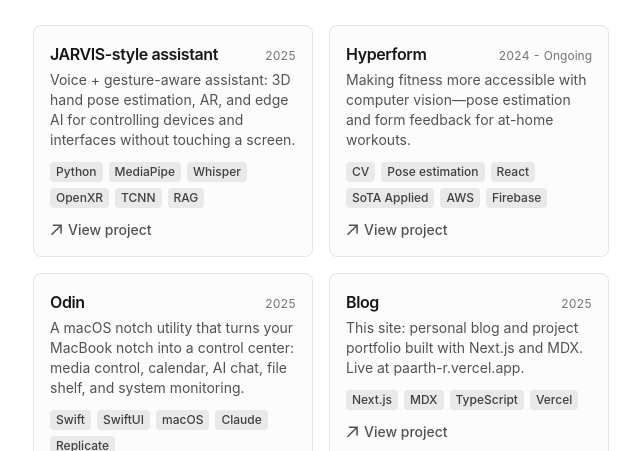
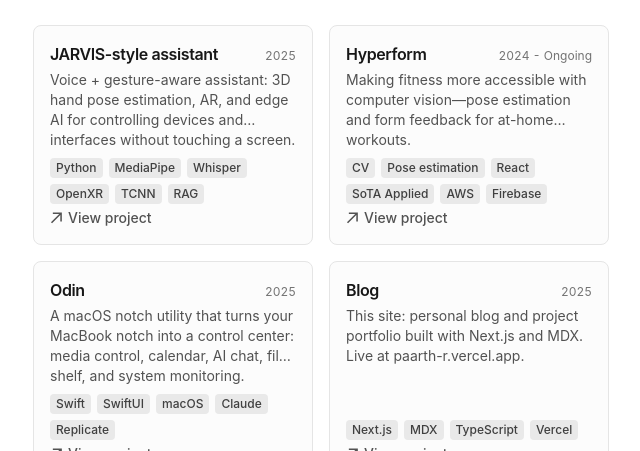
Before and after one commit to paarth-r/blog, a Next.js app: page /projects in a window 1280 px wide. Shown: the part 349-800 px from the top of the page, without its empty margins (319-959 px from the left). Built offline with nearby package versions, Linux system fonts and the light colour scheme; no server answers.

Commit message:
fix card styling

```diff
--- a/app/components/projects.tsx
+++ b/app/components/projects.tsx
@@ -25,8 +25,8 @@ function ArrowIcon() {
 
 export function ProjectCard({ project }: { project: Project }) {
   const content = (
-    <div className="group flex flex-col gap-1 rounded-lg border border-neutral-200 dark:border-neutral-800 bg-neutral-50/50 dark:bg-neutral-900/50 p-4 transition-colors hover:border-neutral-300 hover:bg-neutral-100/80 dark:hover:border-neutral-700 dark:hover:bg-neutral-800/80">
-      <div className="flex items-baseline justify-between gap-2">
+    <div className="group flex h-[220px] flex-col gap-1 rounded-lg border border-neutral-200 dark:border-neutral-800 bg-neutral-50/50 dark:bg-neutral-900/50 p-4 transition-colors hover:border-neutral-300 hover:bg-neutral-100/80 dark:hover:border-neutral-700 dark:hover:bg-neutral-800/80">
+      <div className="flex shrink-0 items-baseline justify-between gap-2">
         <h3 className="font-semibold tracking-tight text-neutral-900 dark:text-neutral-100">
           {project.title}
         </h3>
@@ -36,11 +36,11 @@ export function ProjectCard({ project }: { project: Project }) {
           </span>
         )}
       </div>
-      <p className="text-sm text-neutral-600 dark:text-neutral-400">
+      <p className="min-h-0 flex-1 overflow-hidden text-sm text-neutral-600 dark:text-neutral-400 line-clamp-3">
         {project.description}
       </p>
       {project.tech && project.tech.length > 0 && (
-        <div className="mt-2 flex flex-wrap gap-1.5">
+        <div className="mt-auto flex shrink-0 flex-wrap gap-1.5">
           {project.tech.map((t) => (
             <span
               key={t}
@@ -51,7 +51,7 @@ export function ProjectCard({ project }: { project: Project }) {
           ))}
         </div>
       )}
-      <span className="mt-2 flex items-center text-sm font-medium text-neutral-600 dark:text-neutral-400 group-hover:text-neutral-900 dark:group-hover:text-neutral-100">
+      <span className="mt-auto flex shrink-0 items-center text-sm font-medium text-neutral-600 dark:text-neutral-400 group-hover:text-neutral-900 dark:group-hover:text-neutral-100">
         <ArrowIcon />
         <span className="ml-1.5">View project</span>
       </span>
```
Also changed, not shown: tsconfig.json (+16 -4 lines).
